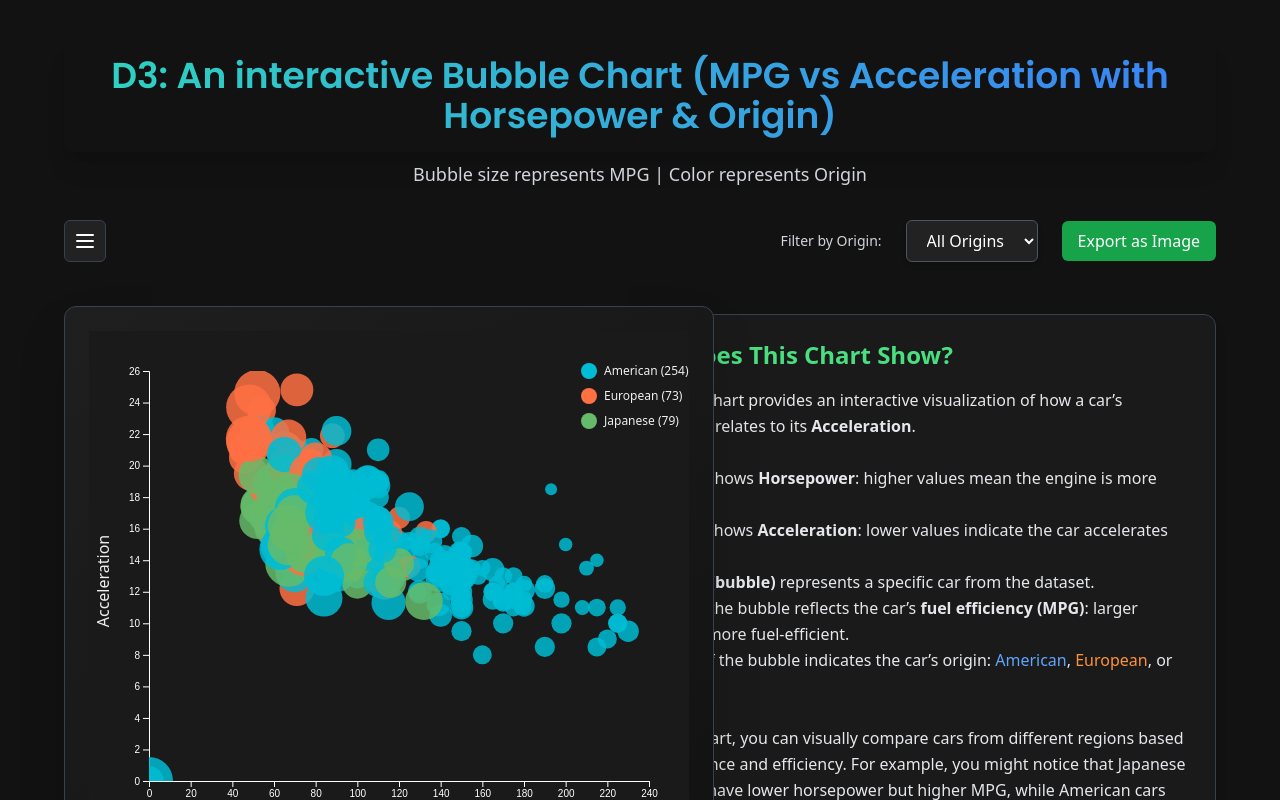
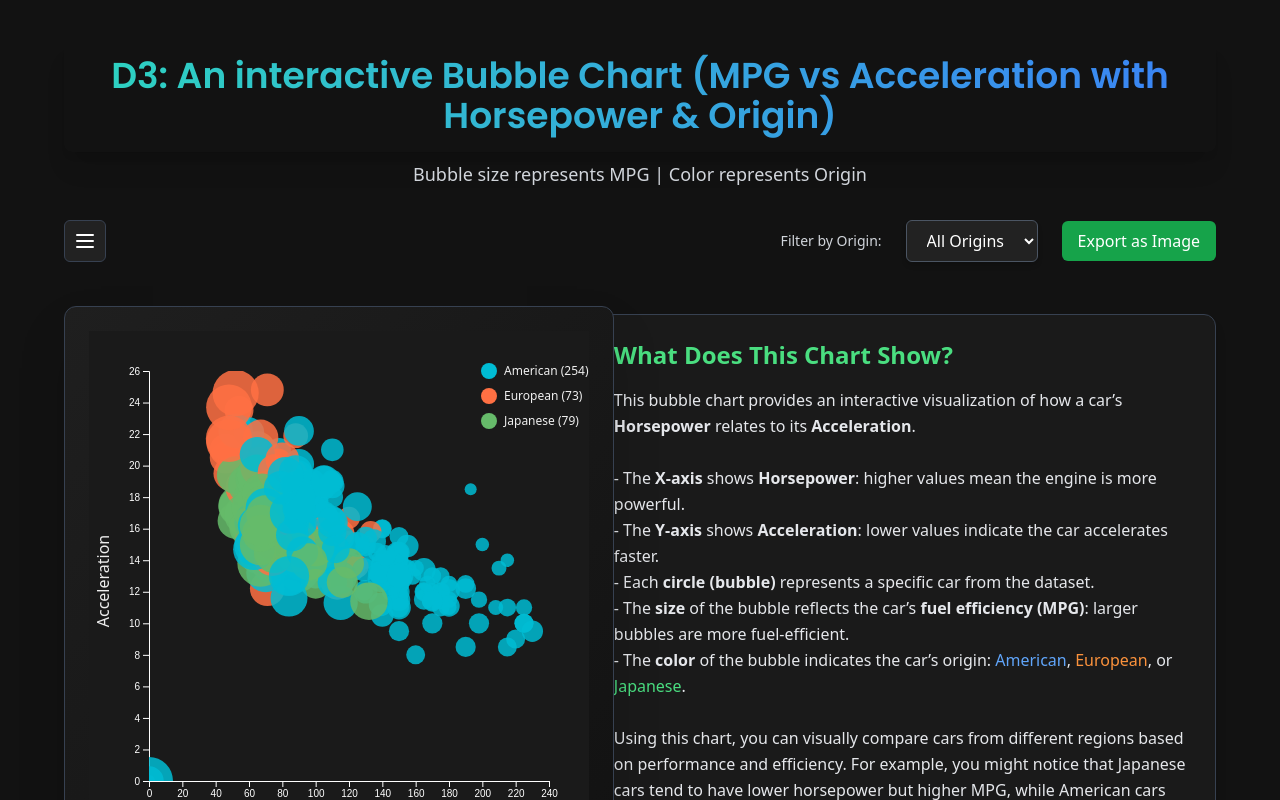
Before and after one commit to pranavasree/Information_Visualization_Project, a React (Vite) app: page /bubble-chart in a window 1280 px wide. Shown: the top 800 px of the page. Built offline with nearby package versions, Linux system fonts and the light colour scheme.

Commit message:
Corrected the bubble chart width

```diff
--- a/src/components/BubbleChart.jsx
+++ b/src/components/BubbleChart.jsx
@@ -17,7 +17,7 @@ const BubbleChart = () => {
   const [selectedOrigin, setSelectedOrigin] = useState("All");
   const [menuOpen, setMenuOpen] = useState(false);
 
-  const width = 600;
+  const width = 500;
   const height = 500;
   const margin = { top: 40, right: 40, bottom: 50, left: 60 };
 
```
